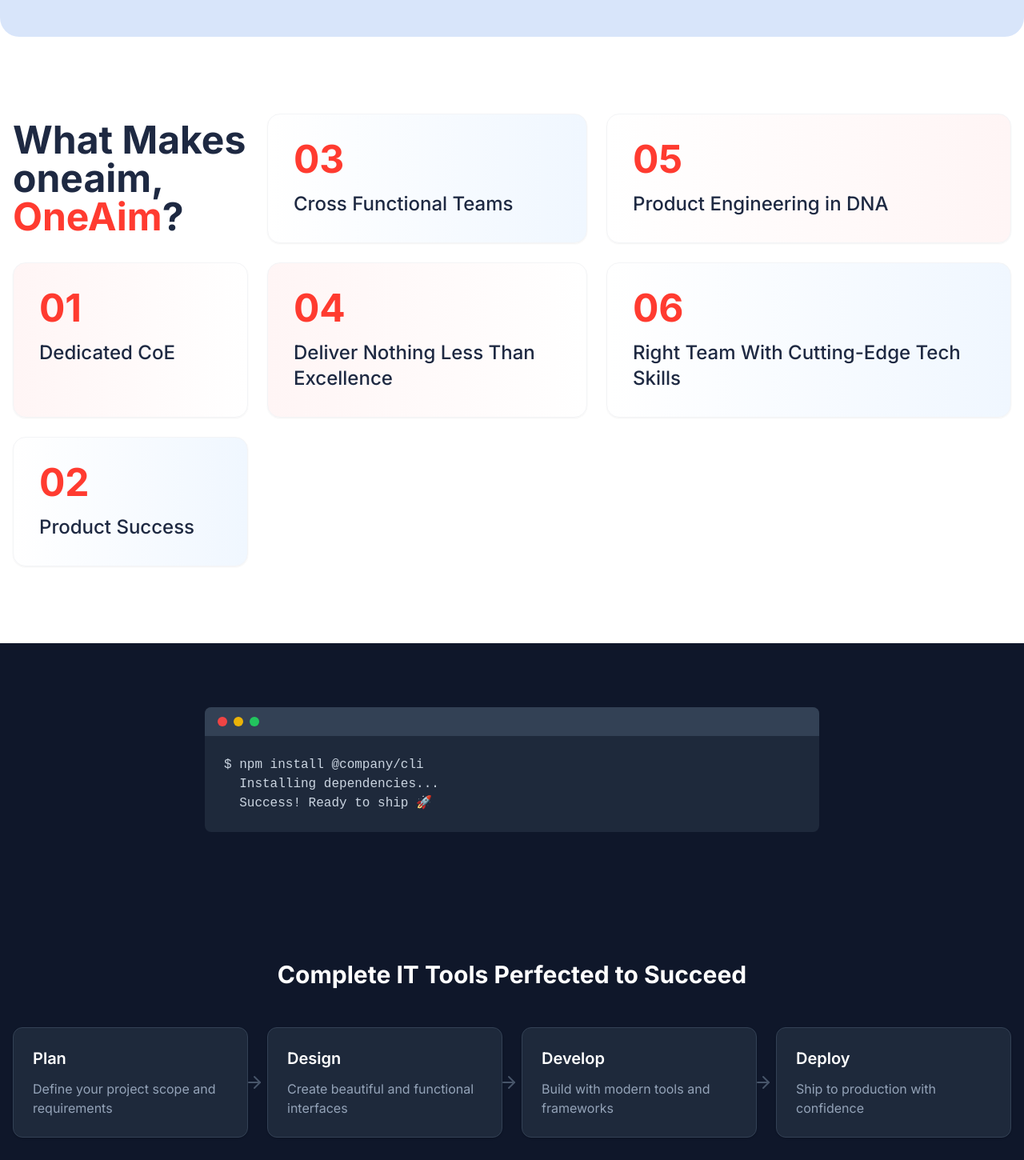
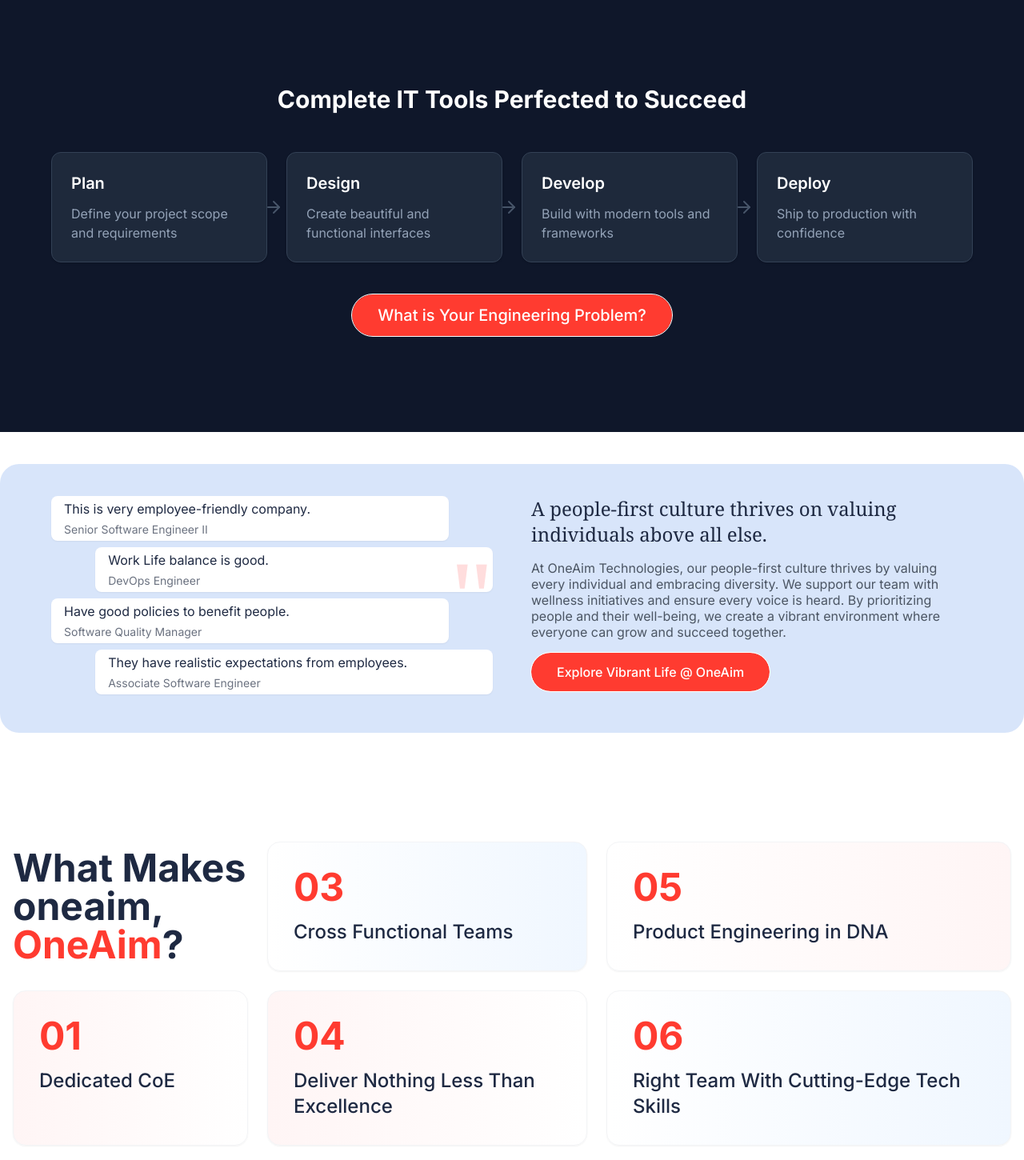
Before and after one commit to abhaykantmishra/oneaim-it-solution, a Next.js app: page / in a window 1280 px wide. Shown: the part 5260-6710 px from the top of the page at 80% size. Built offline with nearby package versions, Linux system fonts and the light colour scheme.

Commit message:
fix(ui): minor ui fixes

```diff
--- a/src/app/page.js
+++ b/src/app/page.js
@@ -37,14 +37,15 @@
         <CompanyStats />
         <Testimonials />
         <Resources />
+        <Terminal />
+        <Workflow />
         <CompanyCulture />
         <WhatMakesUs />
 
         {/* <Features /> */}
         {/* <Security /> */}
         {/* <Stats /> */}
-        <Terminal />
-        <Workflow />
+
         {/* <Culture />  */}
 
 {/*
--- a/src/components/sections/company-culture.jsx
+++ b/src/components/sections/company-culture.jsx
@@ -23,7 +23,7 @@
 
 export default function CompanyCulture() {
   return (
-    <section className="w-full bg-white">
+    <section className="w-full my-10 bg-white">
       <div className="bg-[#d8e5fa] py-4 md:py-10 rounded-3xl mx-auto px-4 max-w-7xl">
         <div className="max-w-6xl mx-auto flex flex-col md:flex-row gap-12">
           <motion.div
--- a/src/components/sections/workflow.jsx
+++ b/src/components/sections/workflow.jsx
@@ -23,7 +23,7 @@
 export default function Workflow() {
   return (
     <section className="py-20 px-4 bg-slate-900">
-      <div className="container mx-auto max-w-7xl">
+      <div className="container mx-auto max-w-6xl">
         <h2 className="text-3xl font-bold text-white text-center mb-12">Complete IT Tools Perfected to Succeed</h2>
         <div className="grid grid-cols-1 md:grid-cols-4 gap-6">
           {steps.map((step, index) => (
@@ -38,6 +38,11 @@
             </div>
           ))}
         </div>
+        <div className="flex justify-center my-10">
+          <button className="bg-[#ff3b30] text-white text-nowrap text-xl px-8 py-3 rounded-full font-medium outline outline-1 hover:bg-transparent transition-colors">
+              What is Your Engineering Problem?
+          </button>
+        </div>
       </div>
     </section>
   )
```
